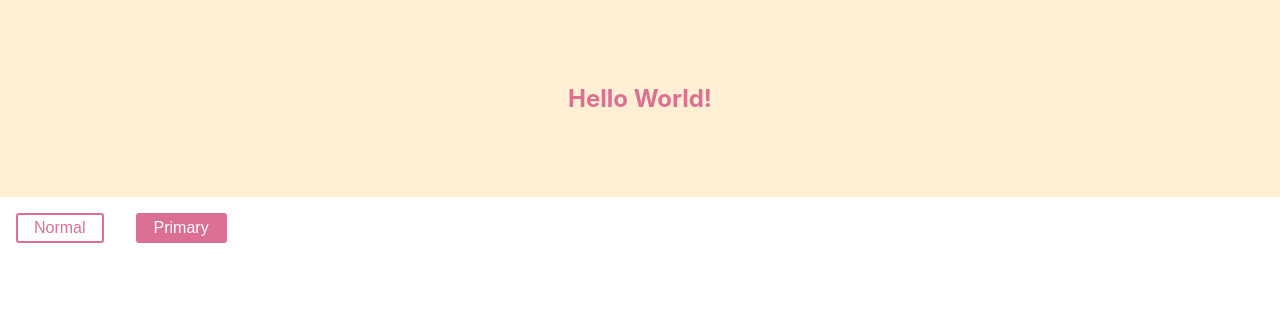
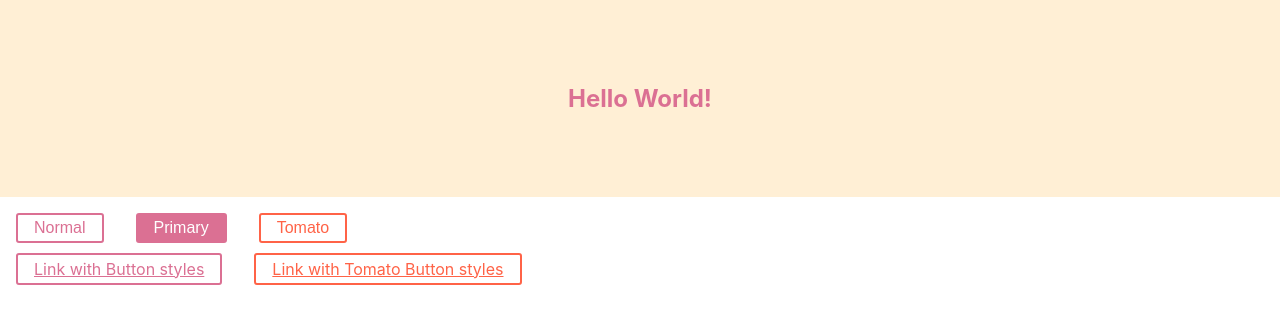
Before and after one commit to rkdehdgus57/styled-component, a React (Create React App) app in the folder styling/: page / in a window 1280 px wide. Shown: the top 324 px of the page. Built offline with nearby package versions, Linux system fonts and the light colour scheme.

Commit message:
Styled AS 옵션 확인

```diff
--- a/styling/src/components/StyleComponentsExample/StyledComponentsExample.js
+++ b/styling/src/components/StyleComponentsExample/StyledComponentsExample.js
@@ -25,6 +25,11 @@ export default function StyledComponentsExample() {
       border-radius: 3px;
     `;
 
+    const TomatoButton = styled(Button)`
+      color: tomato;
+      border-color: tomato;
+    `;
+
     return (
         <>
             <Wrapper>
@@ -32,6 +37,14 @@ export default function StyledComponentsExample() {
             </Wrapper>
             <Button onClick={() => alert('normal')}>Normal</Button>
             <Button primary onClick={() => alert('primary')}>Primary</Button>
+            <TomatoButton>Tomato</TomatoButton>
+            <br/>
+            <Button as={"a"} href={"#"}>
+                Link with Button styles
+            </Button>
+            <TomatoButton as={"a"} href={"#"}>
+                Link with Tomato Button styles
+            </TomatoButton>
         </>
     )
 }
```
